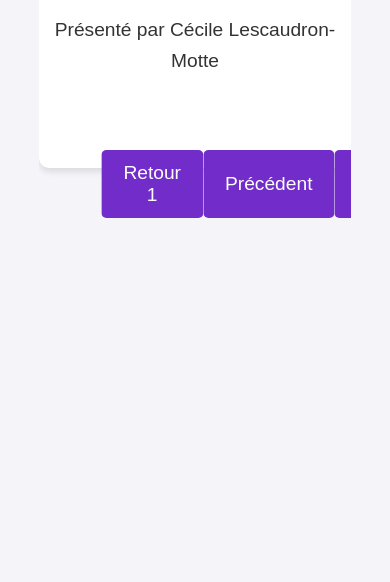
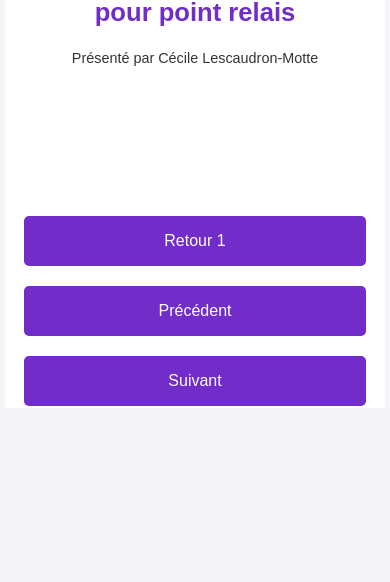
Before and after one commit to Ginny-Siix/pitch-point-relais, a plain HTML site: page index.html in a window 390 px wide. Shown: the part 272-854 px from the top of the page. Drawn offline with Linux system fonts and the light colour scheme.

Commit message:
ajustement pour le telephone

```diff
--- a/styles.css
+++ b/styles.css
@@ -1,3 +1,4 @@
+/* Styles généraux */
 body {
   font-family: Arial, sans-serif;
   background-color: #f4f4f9;
@@ -10,7 +11,7 @@ body {
 }
 
 .container {
-  width: 80%;
+  width: 90%;
   max-width: 900px;
   margin: auto;
   overflow: hidden;
@@ -85,11 +86,16 @@ ul li {
 }
 
 .nav-button:hover {
-    background: linear-gradient(45deg, #9b59b6, #e91e63); /* Dégradé violet-rose */
+  background: linear-gradient(
+    45deg,
+    #9b59b6,
+    #e91e63
+  ); /* Dégradé violet-rose */
   color: white;
   border: 2px solid #007bff; /* Bordure bleue */
 }
-/* Animations */
+
+/* Animation de transition */
 @keyframes fadeIn {
   0% {
     opacity: 0;
@@ -104,3 +110,76 @@ ul li {
 .slide.active {
   animation: fadeIn 1s ease-out;
 }
+
+/* Styles pour les écrans de tablette */
+@media (max-width: 768px) {
+  body {
+    padding: 10px;
+  }
+
+  .container {
+    width: 100%;
+    height: 70%; /* Un peu plus de place pour les boutons */
+  }
+
+  .active {
+    height: 100%;
+  }
+
+  .slide h1 {
+    font-size: 1.8em; /* Ajustement de la taille du titre */
+  }
+
+  .slide p,
+  .slide ul {
+    font-size: 1em; /* Réduction de la taille du texte pour les petits écrans */
+  }
+
+  .navigation {
+    flex-direction: column;
+    width: 100%;
+    top: 60%;
+    left: 60%;
+  }
+
+  .nav-button {
+    width: 80%; /* Boutons plus larges */
+    margin: 10px 0;
+    font-size: 1em; /* Taille du texte réduite pour mieux s'adapter */
+    padding: 12px 20px;
+  }
+}
+
+/* Styles pour les petits écrans (mobiles) */
+@media (max-width: 480px) {
+  body {
+    padding: 5px;
+  }
+
+  .container {
+    width: 100%;
+    height: 60%;
+  }
+
+  .slide h1 {
+    font-size: 1.6em; /* Taille réduite pour les petits écrans */
+  }
+
+  .slide p,
+  .slide ul {
+    font-size: 0.9em;
+  }
+
+  .navigation {
+    flex-direction: column;
+    width: 100%;
+    top: 60%;
+    left: 55%;
+  }
+
+  .nav-button {
+    width: 90%; /* Boutons presque aussi larges que l'écran */
+    padding: 14px 20px;
+    font-size: 1em;
+  }
+}
```
Lines whose indentation alone changed are shown as unchanged.
